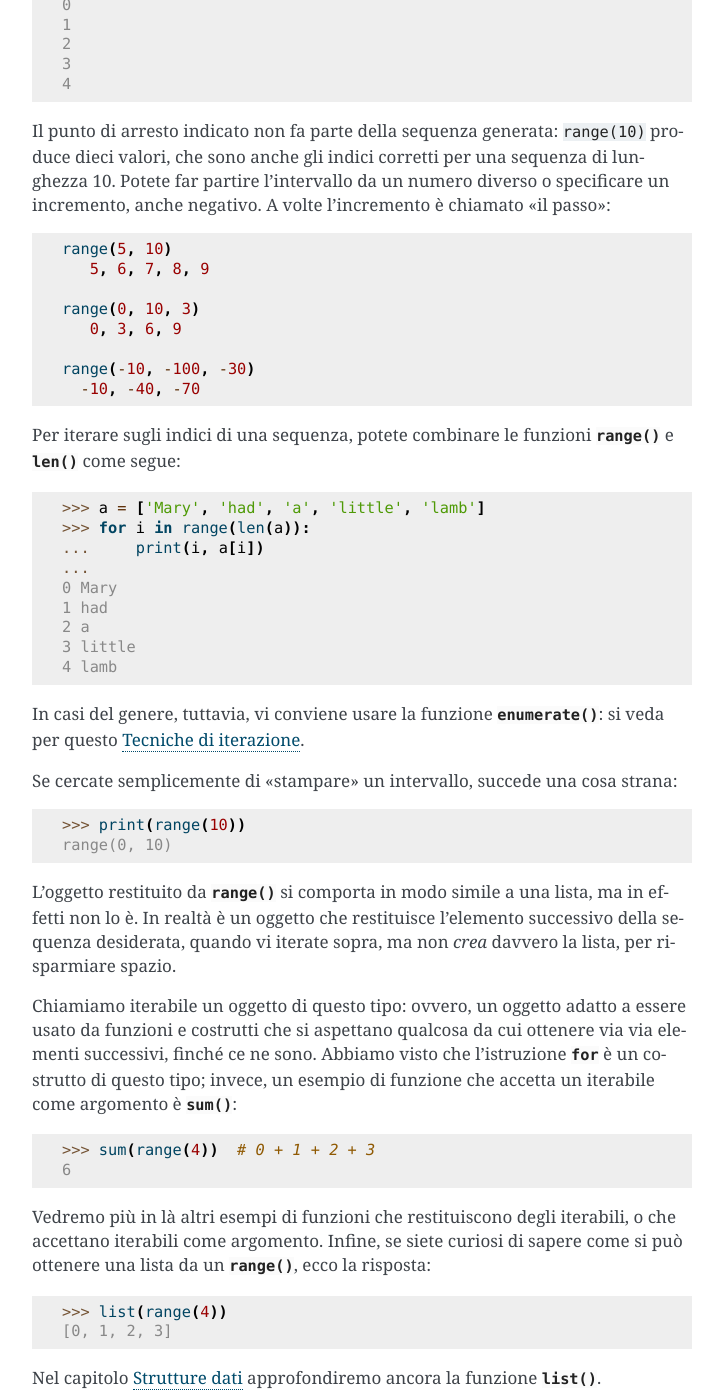
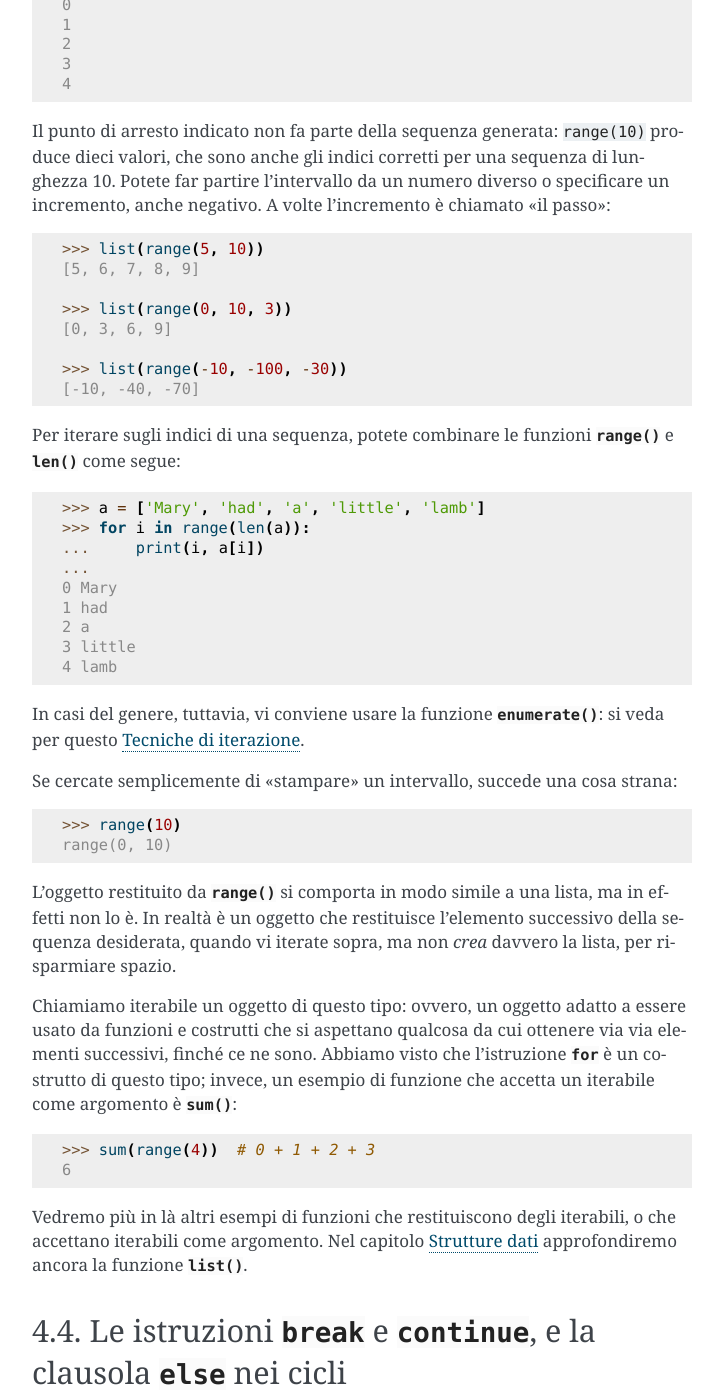
Before and after one commit to ricpol/pytutorial-it, a Sphinx documentation site: the page built from tutorial/source/controlflow.rst, in a window 1280 px wide and 1400 px high, scrolled down 1854 px. Shown: the whole window, without its empty margins (388-1111 px from the left). Built offline with Sphinx 7.4.7, drawn with Linux system fonts in a browser that asks for light colours.

```diff
--- a/tutorial/source/controlflow.rst
+++ b/tutorial/source/controlflow.rst
@@ -106,14 +106,14 @@ sequenza di lunghezza 10. Potete far partire l'intervallo da un numero diverso
 o specificare un incremento, anche negativo. A volte l'incremento è chiamato
 "il passo"::
 
-    range(5, 10)
-       5, 6, 7, 8, 9
+    >>> list(range(5, 10))
+    [5, 6, 7, 8, 9]
 
-    range(0, 10, 3)
-       0, 3, 6, 9
+    >>> list(range(0, 10, 3))
+    [0, 3, 6, 9]
 
-    range(-10, -100, -30)
-      -10, -40, -70
+    >>> list(range(-10, -100, -30))
+    [-10, -40, -70]
 
 Per iterare sugli indici di una sequenza, potete combinare le funzioni
 :func:`range` e :func:`len` come segue::
@@ -133,7 +133,7 @@ si veda per questo :ref:`tut-loopidioms`.
 
 Se cercate semplicemente di "stampare" un intervallo, succede una cosa strana::
 
-   >>> print(range(10))
+   >>> range(10)
    range(0, 10)
 
 L'oggetto restituito da :func:`range` si comporta in modo simile a una lista,
@@ -152,14 +152,8 @@ invece, un esempio di funzione che accetta un iterabile come argomento è
     6
 
 Vedremo più in là altri esempi di funzioni che restituiscono degli iterabili,
-o che accettano iterabili come argomento. Infine, se siete curiosi di sapere
-come si può ottenere una lista da un :func:`range`, ecco la risposta::
-
-   >>> list(range(4))
-   [0, 1, 2, 3]
-
-Nel capitolo :ref:`tut-structures` approfondiremo ancora la funzione
-:func:`list`.
+o che accettano iterabili come argomento. Nel capitolo :ref:`tut-structures`
+approfondiremo ancora la funzione :func:`list`.
 
 .. _tut-break:
 
@@ -212,6 +206,7 @@ successiva iterazione del ciclo::
     ...         print("Trovato un numero pari", num)
     ...         continue
     ...     print("Trovato un numero dispari", num)
+    ...
     Trovato un numero pari 2
     Trovato un numero dispari 3
     Trovato un numero pari 4
--- a/tutorial/source/errors.rst
+++ b/tutorial/source/errors.rst
@@ -315,7 +315,7 @@ concatenamento::
 
     >>> try:
     ...     open('database.sqlite')
-    ... except IOError:
+    ... except OSError:
     ...     raise RuntimeError from None
     ...
     Traceback (most recent call last):
@@ -415,6 +415,10 @@ dettaglio alcuni casi complessi:
   :keyword:`!except` o :keyword:`!else`. Anche in questo caso l'eccezione è
   rilanciata dopo l'esecuzione del blocco :keyword:`!finally`.
 
+* Se un blocco :keyword:`!finally` esegue una istruzione :keyword:`break`,
+
+  :keyword:`continue` o :keyword:`return`, l'eccezione non viene rilanciata.
+
 * Se il codice del blocco :keyword:`!try` raggiunge un'istruzione
   :keyword:`break` :keyword:`continue` o :keyword:`return`, allora la clausola
   :keyword:`!finally` sarà eseguita immediatamente prima di queste istruzioni.
--- a/tutorial/source/inputoutput.rst
+++ b/tutorial/source/inputoutput.rst
@@ -487,7 +487,8 @@ Dato un oggetto ``x``, potete ricavarne la rappresentazione JSON con una sola
 riga di codice::
 
    >>> import json
-   >>> json.dumps([1, 'simple', 'list'])
+   >>> x = [1, 'simple', 'list']
+   >>> json.dumps(x)
    '[1, "simple", "list"]'
 
 Una variante della funzione :func:`~json.dumps`, chiamata :func:`~json.dump`,
--- a/tutorial/source/introduction.rst
+++ b/tutorial/source/introduction.rst
@@ -73,7 +73,7 @@ frazionaria, potete usare l'operatore ``//``. Per ottenere il resto usate
    5
    >>> 17 % 3  # l'operatore % restituisce il resto della divisione
    2
-   >>> 5 * 3 + 2  # risultato * divisore + resto
+   >>> 5 * 3 + 2  # quoziente arrotondato * divisore + resto
    17
 
 Con Python è possibile usare l'operatore ``**`` per calcolare le potenze [#]_::
```
